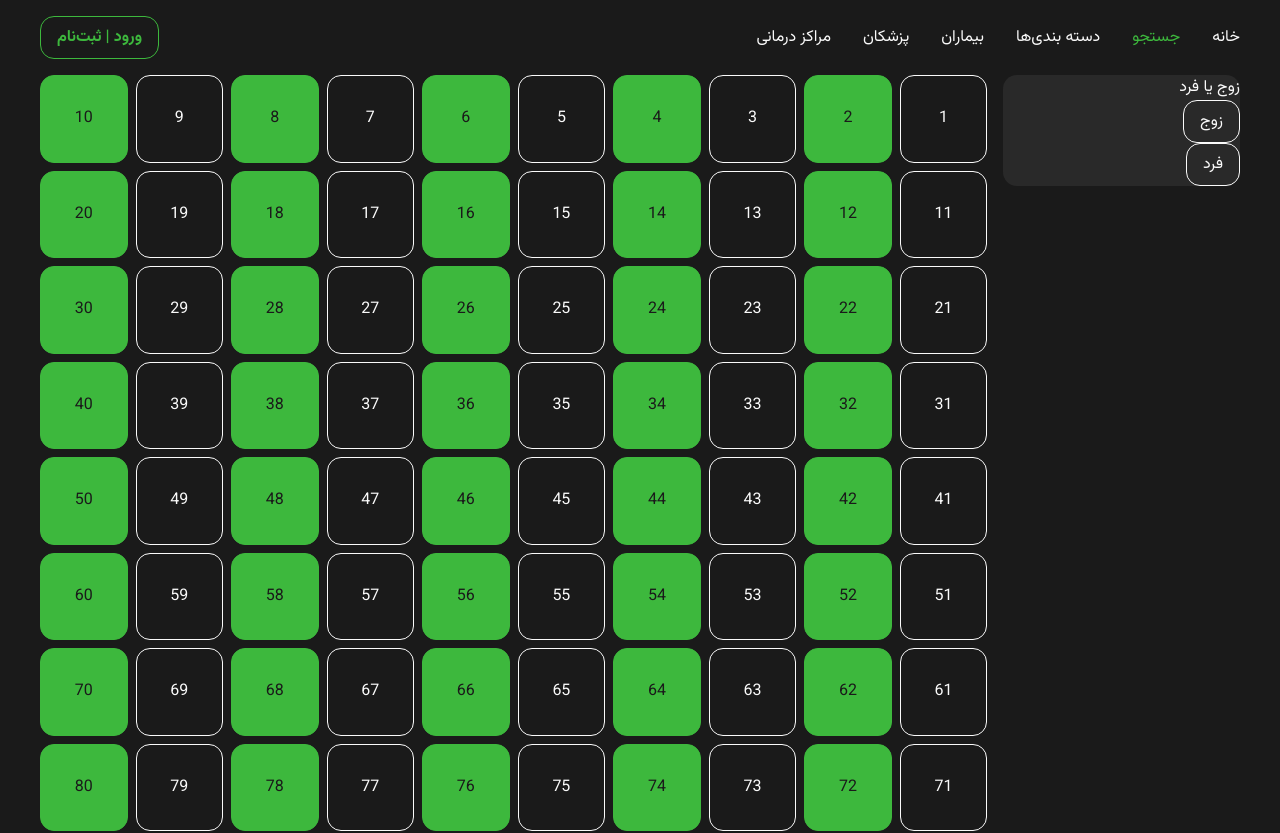
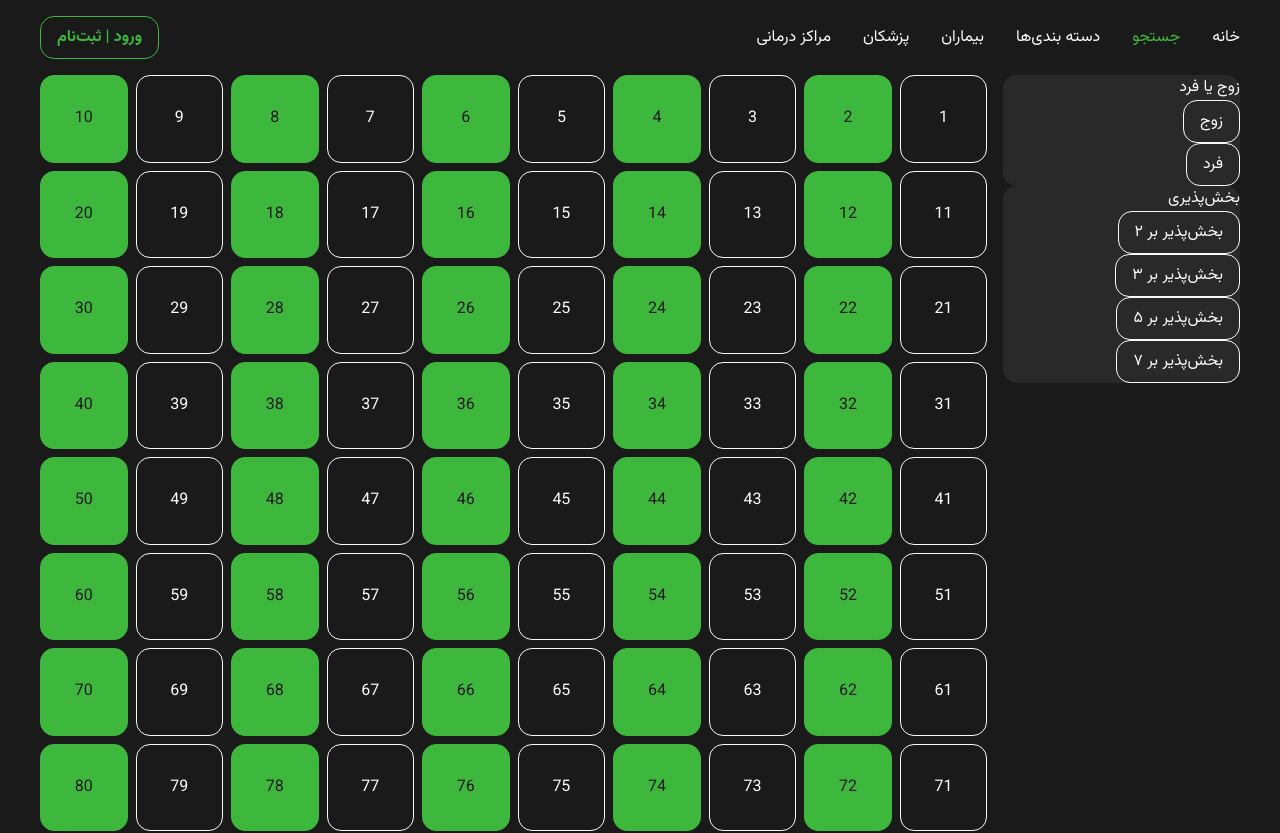
Before and after one commit to CodectiveOrg/bootcamp-2024-free-nextjs-moloudayat, a Next.js app: page /search in a window 1280 px wide. Shown: the top 833 px of the page. Built offline with nearby package versions, Linux system fonts and the light colour scheme.

Commit message:
feat(search): add multiplier filter

```diff
--- a/src/app/search/page.module.css
+++ b/src/app/search/page.module.css
@@ -1,8 +1,14 @@
 .search {
   display: grid;
   grid-template-columns: 1fr 4fr;
+  align-items: start;
   gap: 1rem;
   margin-block-end: 2rem;
+
+  .filter {
+    display: grid;
+    gap: 1rem;
+  }
 
   .results {
     display: grid;
--- a/src/app/search/page.tsx
+++ b/src/app/search/page.tsx
@@ -20,6 +20,15 @@ export default function Page(): ReactElement {
             { value: "odd", label: "فرد" },
           ]}
         />
+        <FilterComponent
+          title="بخش‌پذیری"
+          options={[
+            { value: "two", label: "بخش‌پذیر بر ۲" },
+            { value: "three", label: "بخش‌پذیر بر ۳" },
+            { value: "five", label: "بخش‌پذیر بر ۵" },
+            { value: "seven", label: "بخش‌پذیر بر ۷" },
+          ]}
+        />
       </div>
       <ul className={styles.results}>
         {items.map((item) => (
```
